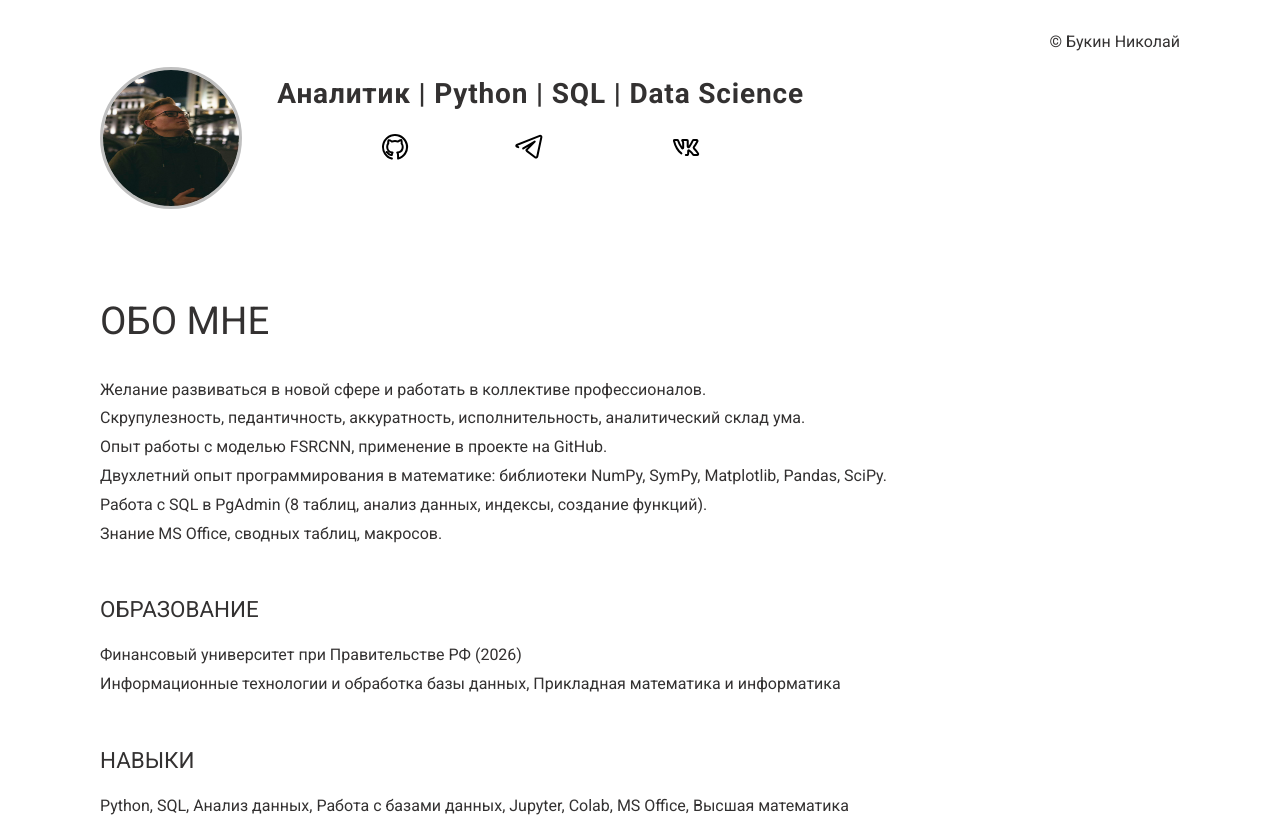
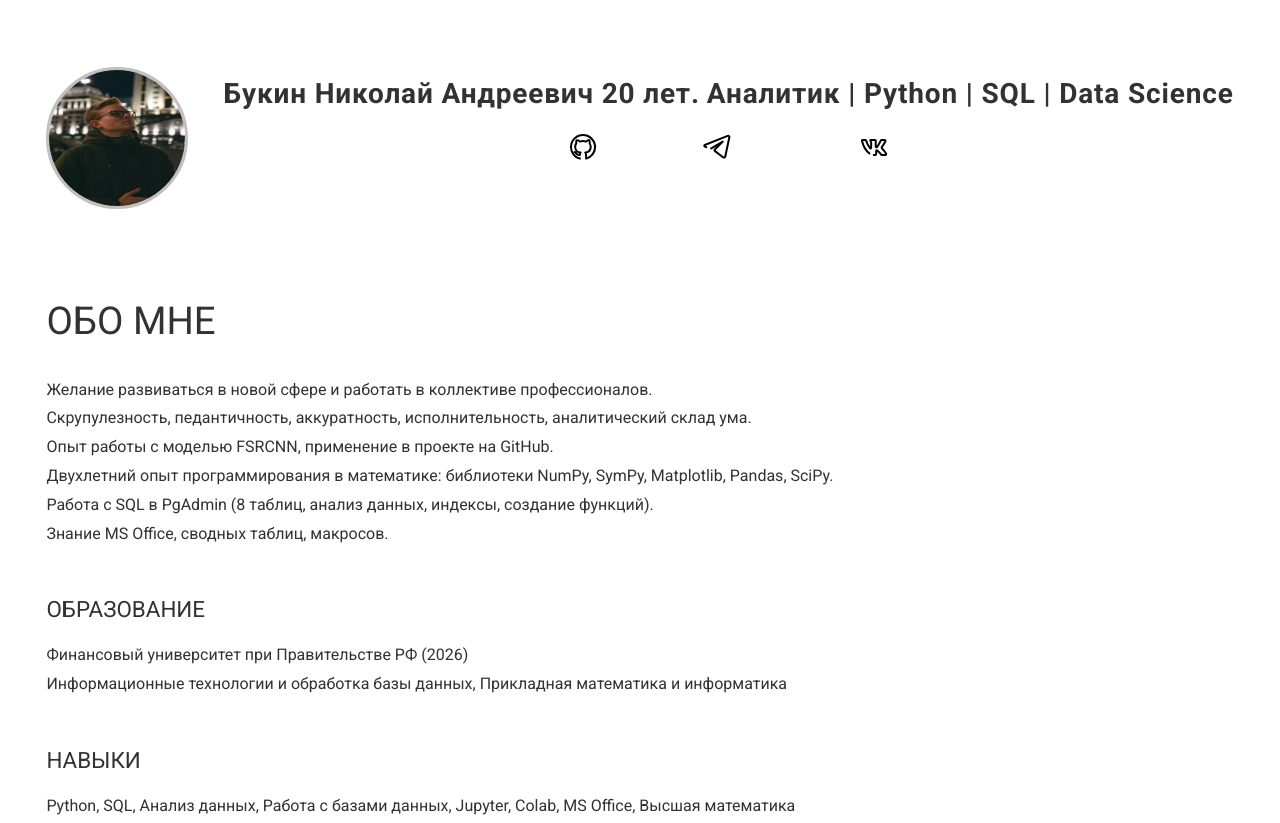
Before and after one commit to Boo4kin/Boo4kin, a plain HTML site: page index.html in a window 1280 px wide. Shown: the top 823 px of the page. Drawn offline with Linux system fonts and the light colour scheme.

Commit message:
Update index.html

```diff
--- a/index.html
+++ b/index.html
@@ -10,6 +10,7 @@
             <div class="content__hello">
                 <img class="content__hello-img" src="assets/img/avatar.jpg" alt="Avatar">
                 <div class="content__hello-text">
+                    <span class="content__description">Букин Николай Андреевич 20 лет.</span>
                     <span class="content__description">Аналитик | Python | SQL | Data Science</span>
                     <nav class="content__social">
                         <a class="content__social-item" href="https://github.com/Boo4kin" target="_blank">
@@ -61,11 +62,6 @@
                 </div>
             </div>
         </div>
-        <div class="footer">
-            <div>
-                <span>© Букин Николай</span>
-            </div>
-        </div>
     </div>
 </body>
 </html>
```
